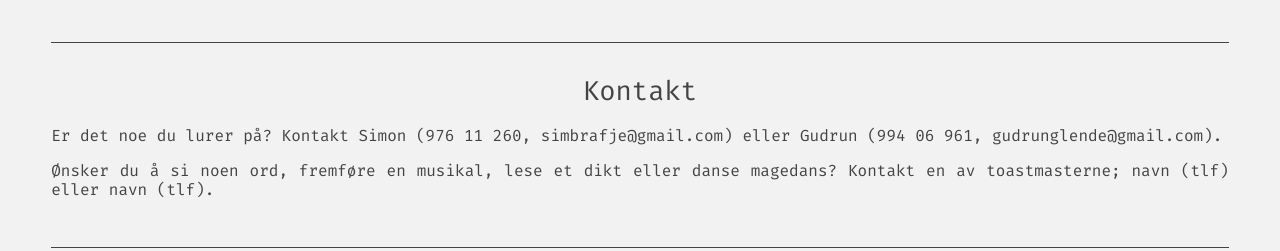
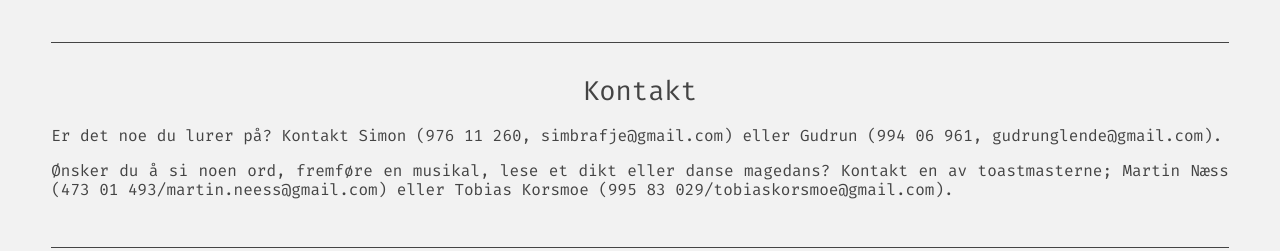
Before and after one commit to melhoos/gudrunogsimon, a React (Create React App) app: page / in a window 1280 px wide. Shown: the part 3304-3555 px from the top of the page. Built offline with nearby package versions, Linux system fonts and the light colour scheme.

Commit message:
Update Contact.jsx

```diff
--- a/src/Contact.jsx
+++ b/src/Contact.jsx
@@ -10,7 +10,7 @@ const Contact = () => {
         Er det noe du lurer på? Kontakt Simon (976 11 260, simbrafje@gmail.com) eller Gudrun (994 06 961, gudrunglende@gmail.com).
       </p>
       <p>
-        Ønsker du å si noen ord, fremføre en musikal, lese et dikt eller danse magedans? Kontakt en av toastmasterne; navn (tlf) eller navn (tlf).
+        Ønsker du å si noen ord, fremføre en musikal, lese et dikt eller danse magedans? Kontakt en av toastmasterne; Martin Næss (473 01 493/martin.neess@gmail.com) eller Tobias Korsmoe (995 83 029/tobiaskorsmoe@gmail.com).
       </p>
     </div>
   );
```
